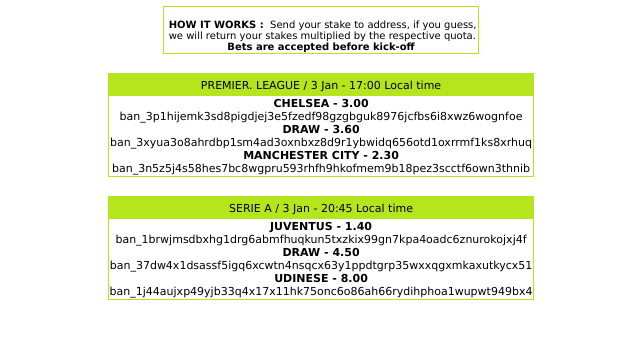
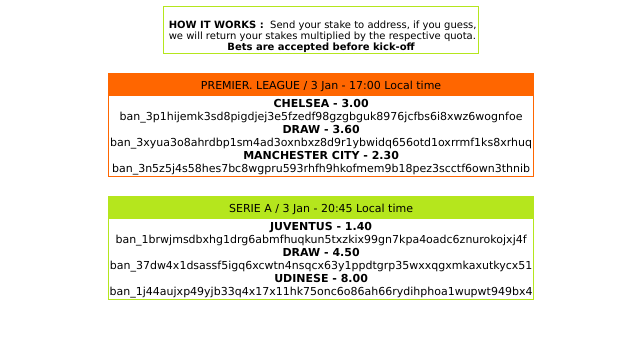
Before and after one commit to banbet/b, a plain HTML site: page index.html in a window 1280 px wide. Shown: the whole page, without its empty margins (319-959 px from the left). Drawn offline with Linux system fonts and the light colour scheme.

Commit message:
Update index.html

```diff
--- a/index.html
+++ b/index.html
@@ -14,6 +14,12 @@
 table.uno {
 	border: 1px solid black;
     border-color: #B5E61D;
+    border-collapse: collapse;
+}
+
+table.dos {
+	border: 1px solid black;
+    border-color: #ff6600;
     border-collapse: collapse;
 }
 
@@ -52,9 +58,9 @@
 
 <!--Partidos-->
 
-<table class="uno">
+<table class="dos">
 <tr>
-	<td align="center" bgcolor="#B5E61D" height="20"><div id="styleweb3">&nbspPREMIER. LEAGUE / 3 Jan - 17:00 Local time&nbsp</div></td>
+	<td align="center" bgcolor="#ff6600" height="20"><div id="styleweb3">&nbspPREMIER. LEAGUE / 3 Jan - 17:00 Local time&nbsp</div></td>
 </tr>
 <tr>
 	<td align="center">
```
